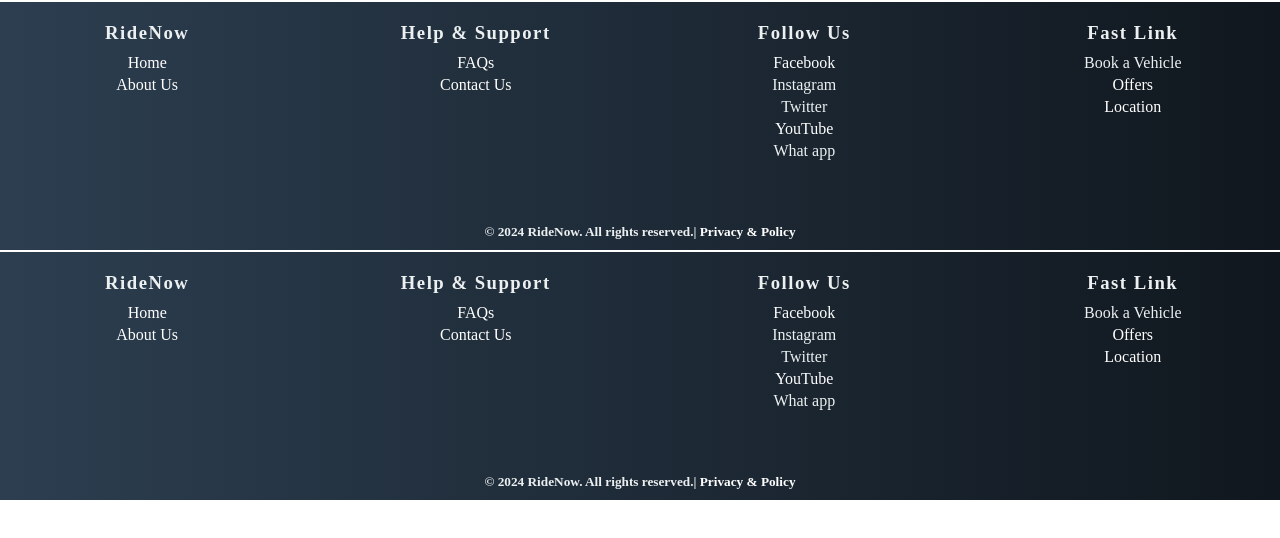
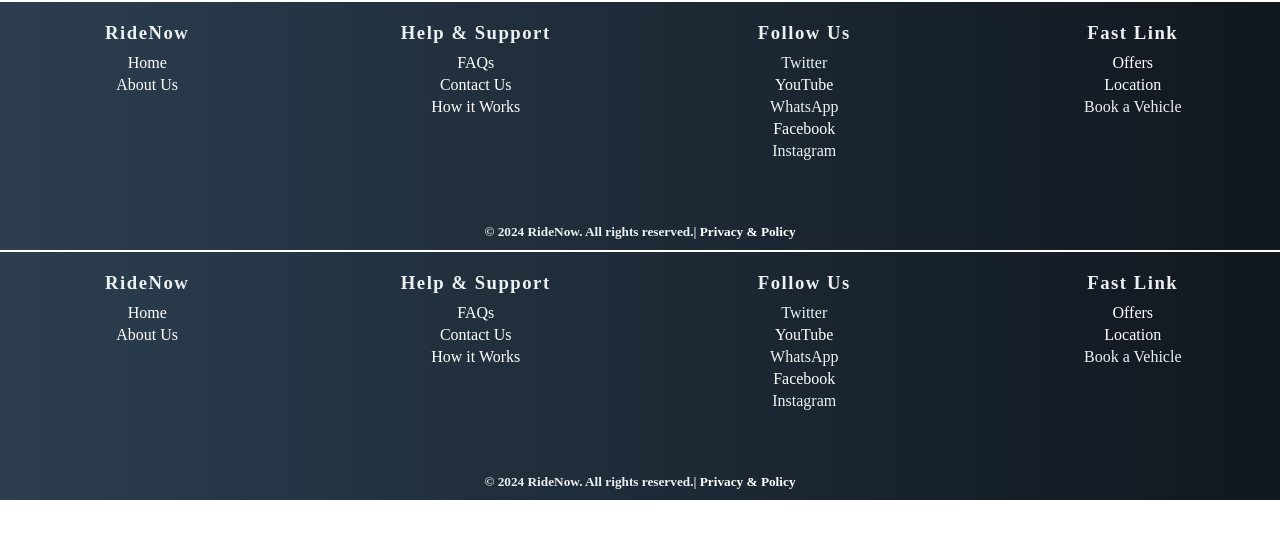
Before and after one commit to dipesh-cwd/project, a React (Vite) app in the folder minor-app/: page /footer in a window 1280 px wide. Shown: the top 538 px of the page. Built offline with nearby package versions, Linux system fonts and the light colour scheme.

Commit message:
created how it works file and also improved also ino other files.

```diff
--- a/minor-app/src/App.jsx
+++ b/minor-app/src/App.jsx
@@ -12,6 +12,8 @@ import Help from "./component/help/Help.jsx";
 import Faqs from "./component/faqs/Faqs.jsx";
 import Offer from "./component/offer/Offer.jsx";
 import Location from "./component/location/Location.jsx";
+import HowItWorks from "./component/howItWorks/HowItWorks.jsx";
+
 
 function App() {
   return (
@@ -29,6 +31,8 @@ function App() {
         <Route path="/faqs" element={<Faqs />} />
         <Route path="/offer" element={<Offer />} />
         <Route path="/location" element={<Location />} />
+        <Route path="/how it works" element={<HowItWorks />} />
+
 
         <Route path="*" element={<Error />} />
       </Routes>
--- a/minor-app/src/component/footer/Footer.css
+++ b/minor-app/src/component/footer/Footer.css
@@ -7,6 +7,7 @@
   min-width: 360px;
   color: #ecf0f1;
   padding-bottom: 10px;
+  transition: 1.5s all;
 }
 
 .footer_one {
--- a/minor-app/src/component/footer/Footer.jsx
+++ b/minor-app/src/component/footer/Footer.jsx
@@ -42,26 +42,30 @@ function Footer() {
                 Contact Us
               </NavLink>
             </li>
+            <li>
+              <NavLink to="/how it works" className="footer_navLink">
+                How it Works
+              </NavLink>
+            </li>
           </ul>
         </div>
         <div className="follow footer_box">
           <h3>Follow Us</h3>
           <ul>
+            <li>Twitter</li>
+            <li onClick={goToYoutube} className="footer_navLink">
+              YouTube
+            </li>
+            <li>WhatsApp</li>
             <li onClick={goToFacebook} className="footer_navLink">
               Facebook
             </li>
             <li>Instagram</li>
-            <li>Twitter</li>
-            <li onClick={goToYoutube} className="footer_navLink">
-              YouTube
-            </li>
-            <li>What app</li>
           </ul>
         </div>
         <div className="fast_link footer_box">
           <h3>Fast Link</h3>
           <ul>
-            <li>Book a Vehicle</li>
             <li>
               <NavLink to="/offer" className="footer_navLink">
                 Offers
@@ -72,6 +76,7 @@ function Footer() {
                 Location
               </NavLink>
             </li>
+            <li>Book a Vehicle</li>
           </ul>
         </div>
       </div>
--- /dev/null
+++ b/minor-app/src/component/howItWorks/HowItWorks.css
@@ -0,0 +1,8 @@
+
+
+
+.howItWorks_page{
+    min-height: 100vh;
+    width: 100vw;
+    background-color: #ddd;
+}
--- /dev/null
+++ b/minor-app/src/component/howItWorks/HowItWorks.jsx
@@ -0,0 +1,16 @@
+
+
+
+
+import './HowItWorks.css'
+import React from 'react'
+
+const HowItWorks = () => {
+  return (
+    <div className='howItWorks_page'>
+      <h3>hello i am how it works page.</h3>
+    </div>
+  )
+}
+
+export default HowItWorks
```
